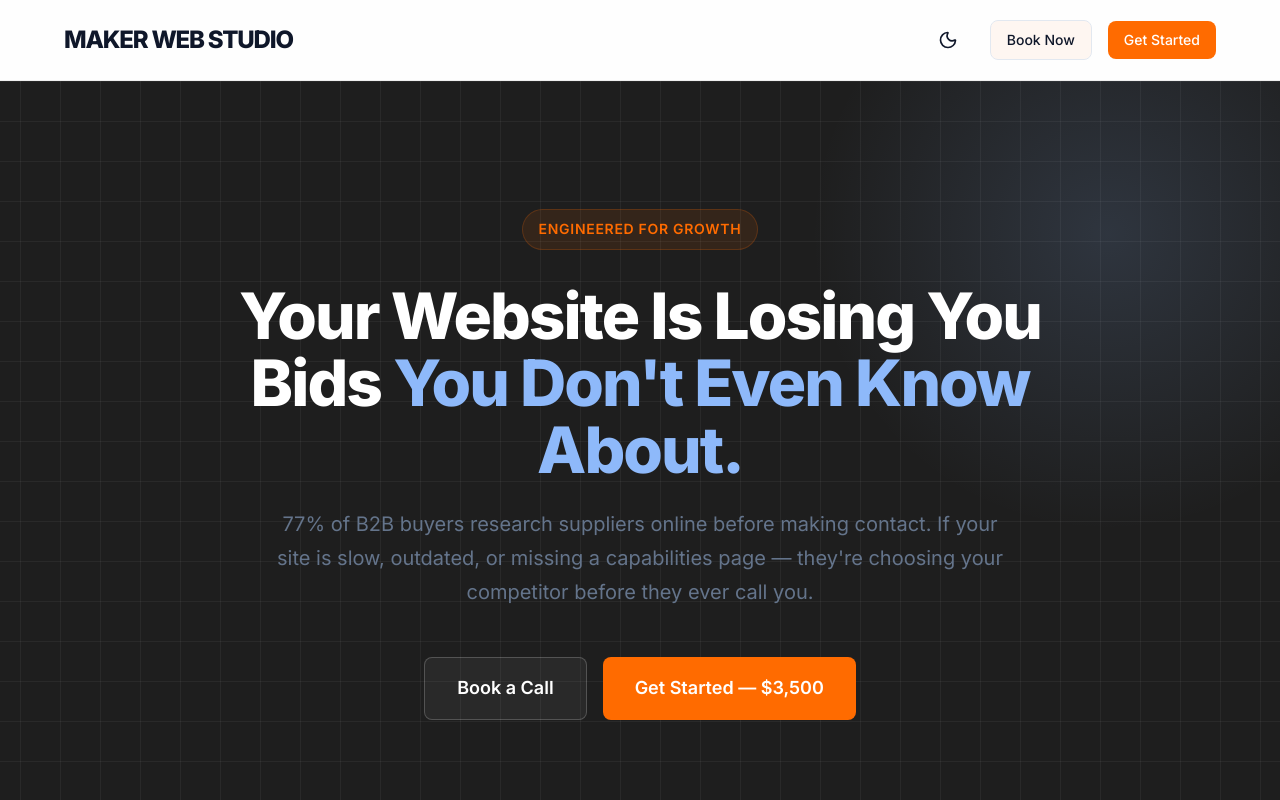
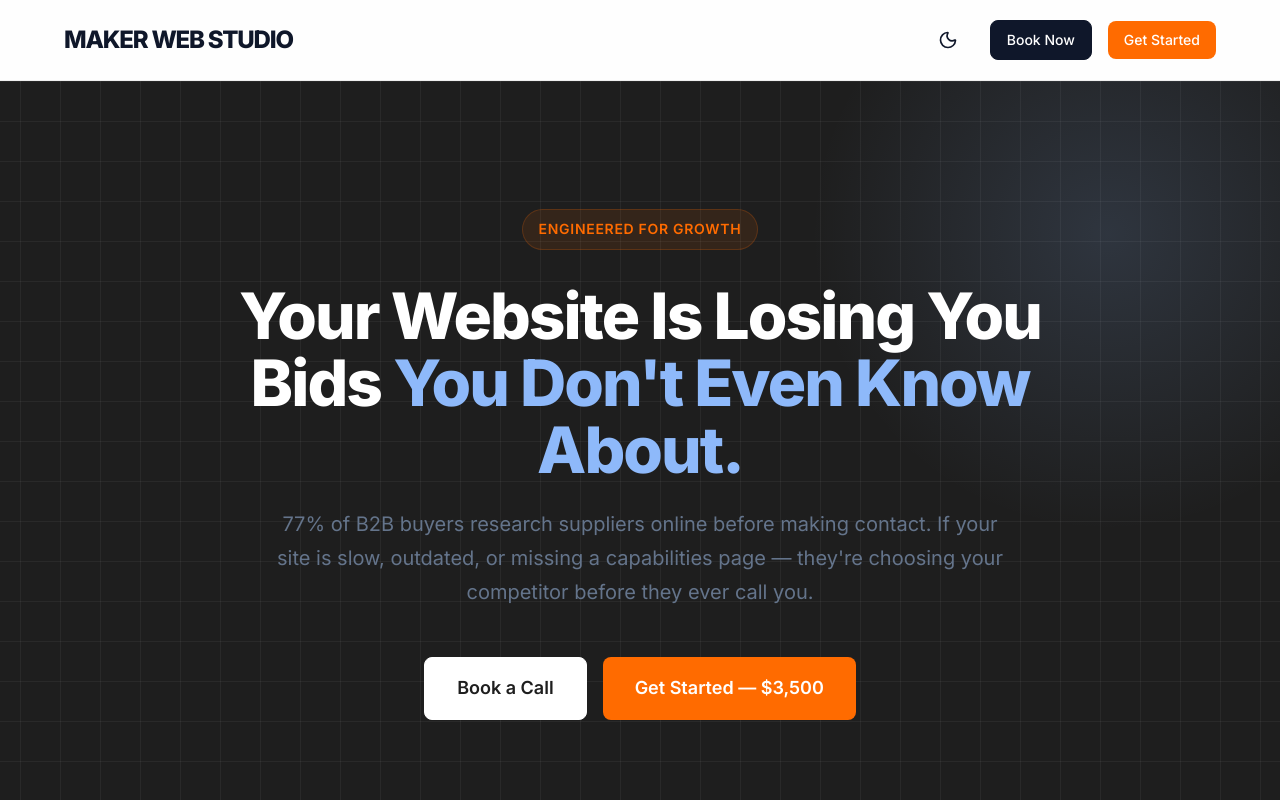
Before and after one commit to makerworkflows/makerwebstudios, a React (Vite) app: page / in a window 1280 px wide. Shown: the top 800 px of the page. Built offline with nearby package versions, Linux system fonts and the light colour scheme.

Commit message:
fix: remove transparencies from Book a Call buttons

```diff
--- a/src/index.css
+++ b/src/index.css
@@ -147,28 +147,28 @@ a:hover {
 }
 
 .btn-transparent {
-  background-color: rgba(255, 107, 0, 0.05);
-  color: var(--text-dark);
-  border: 1px solid var(--border-color);
+  background-color: var(--text-dark);
+  color: var(--clean-white);
+  border: 1px solid var(--text-dark);
 }
 
 .btn-transparent:hover {
-  background-color: rgba(255, 107, 0, 0.1);
-  color: var(--industrial-orange);
+  background-color: var(--industrial-orange);
+  color: var(--clean-white);
   border-color: var(--industrial-orange);
 }
 
 [data-theme='dark'] .btn-transparent,
 .dark-section .btn-transparent {
-  background-color: rgba(255, 255, 255, 0.05);
-  color: var(--clean-white);
-  border: 1px solid rgba(255, 255, 255, 0.2);
+  background-color: var(--clean-white);
+  color: var(--dark-bg);
+  border: 1px solid var(--clean-white);
 }
 
 [data-theme='dark'] .btn-transparent:hover,
 .dark-section .btn-transparent:hover {
-  background-color: rgba(255, 255, 255, 0.1);
-  color: var(--industrial-orange);
+  background-color: var(--industrial-orange);
+  color: var(--clean-white);
   border-color: var(--industrial-orange);
 }
 
```
